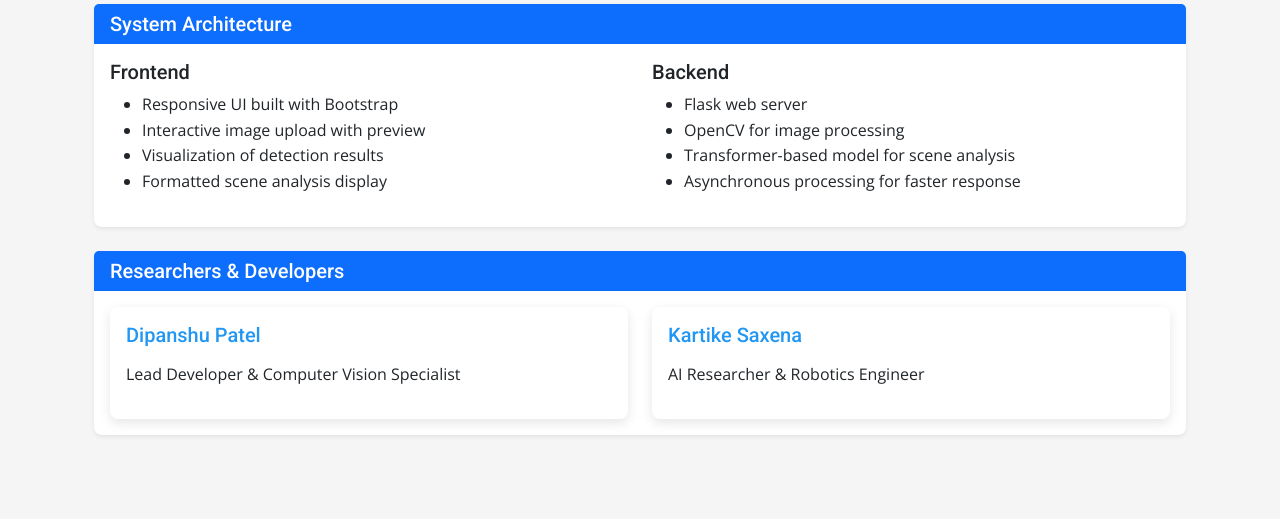
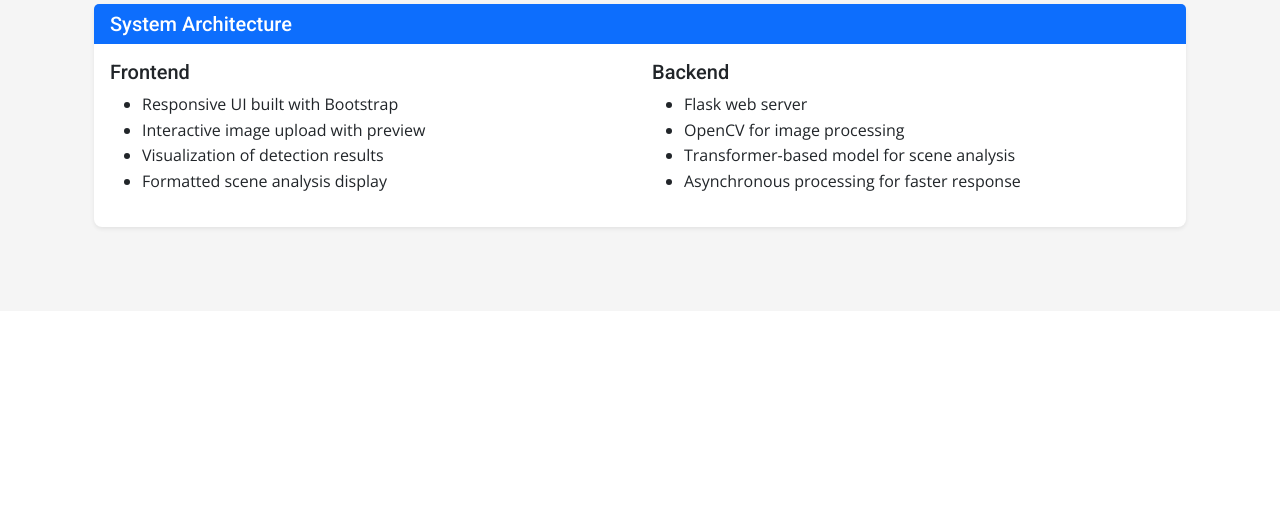
Before and after one commit to DipanshuPatel08/Obstacle-Detection-and-Analysis, a Flask app: page /about in a window 1280 px wide. Shown: the part 1162-1681 px from the top of the page. After the commit the page ends 1393 px from the top, so only its background shows below. Run offline with Flask 3, Linux system fonts and the light colour scheme.

Commit message:
Removes researcher info
Removes the "Researchers & Developers" section from the "About" page of the website by deleting the corresponding HTML content from `templates/about.html`.

Replit-Commit-Author: Agent
Replit-Commit-Session-Id: 68d5c9d0-e3ba-46a9-8286-7e2c41dce7bb
Replit-Commit-Screenshot-Url: https://storage.googleapis.com/screenshot-production-us-central1/4b99e31a-30d4-481b-92dc-ee093accf91b/dd658618-41f8-466b-8764-8031e85970e5.jpg

```diff
--- a/templates/about.html
+++ b/templates/about.html
@@ -150,35 +150,5 @@
             </div>
         </div>
     </div>
-
-    <div class="row">
-        <div class="col-lg-12 mb-4">
-            <div class="card shadow-sm">
-                <div class="card-header bg-primary text-white">
-                    <h2 class="h5 mb-0">Researchers & Developers</h2>
-                </div>
-                <div class="card-body">
-                    <div class="row">
-                        <div class="col-md-6">
-                            <div class="card mb-3">
-                                <div class="card-body">
-                                    <h5 class="card-title">Dipanshu Patel</h5>
-                                    <p class="card-text">Lead Developer & Computer Vision Specialist</p>
-                                </div>
-                            </div>
-                        </div>
-                        <div class="col-md-6">
-                            <div class="card mb-3">
-                                <div class="card-body">
-                                    <h5 class="card-title">Kartike Saxena</h5>
-                                    <p class="card-text">AI Researcher & Robotics Engineer</p>
-                                </div>
-                            </div>
-                        </div>
-                    </div>
-                </div>
-            </div>
-        </div>
-    </div>
 </div>
 {% endblock %}
```
